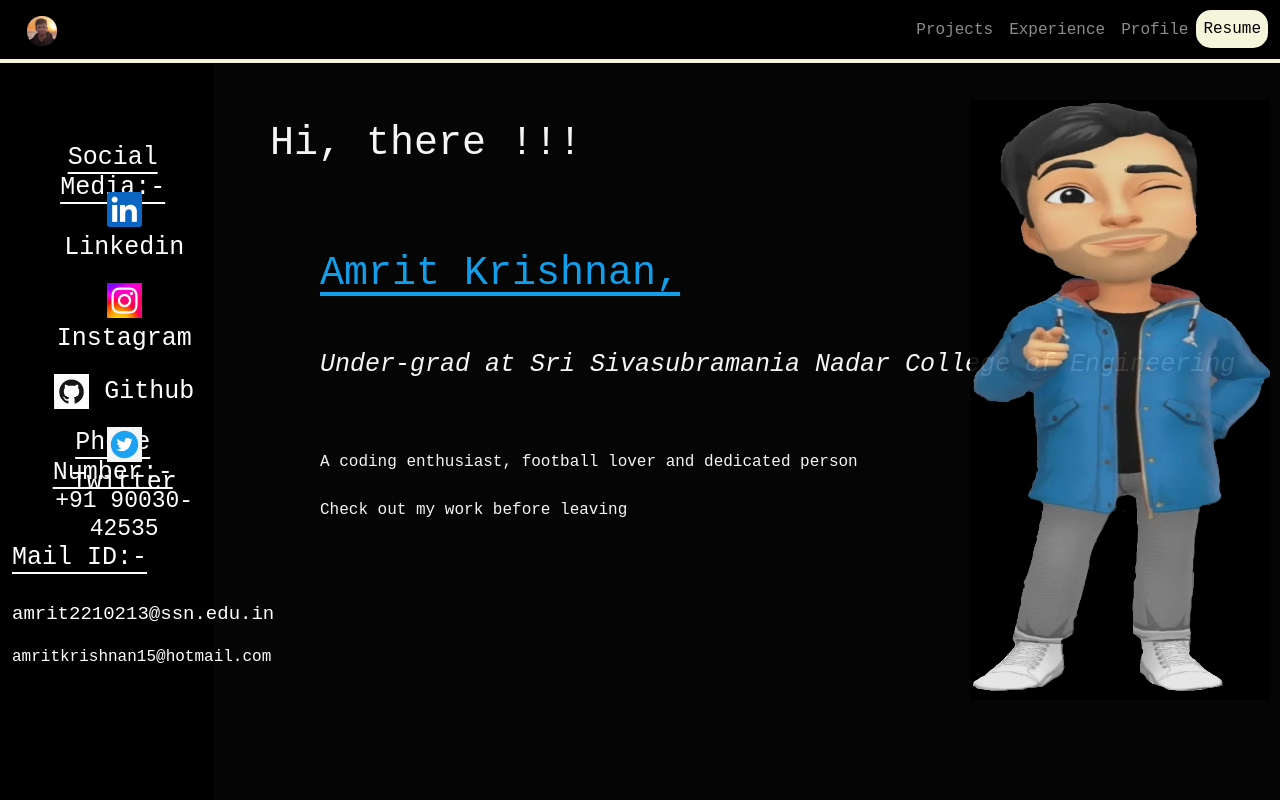
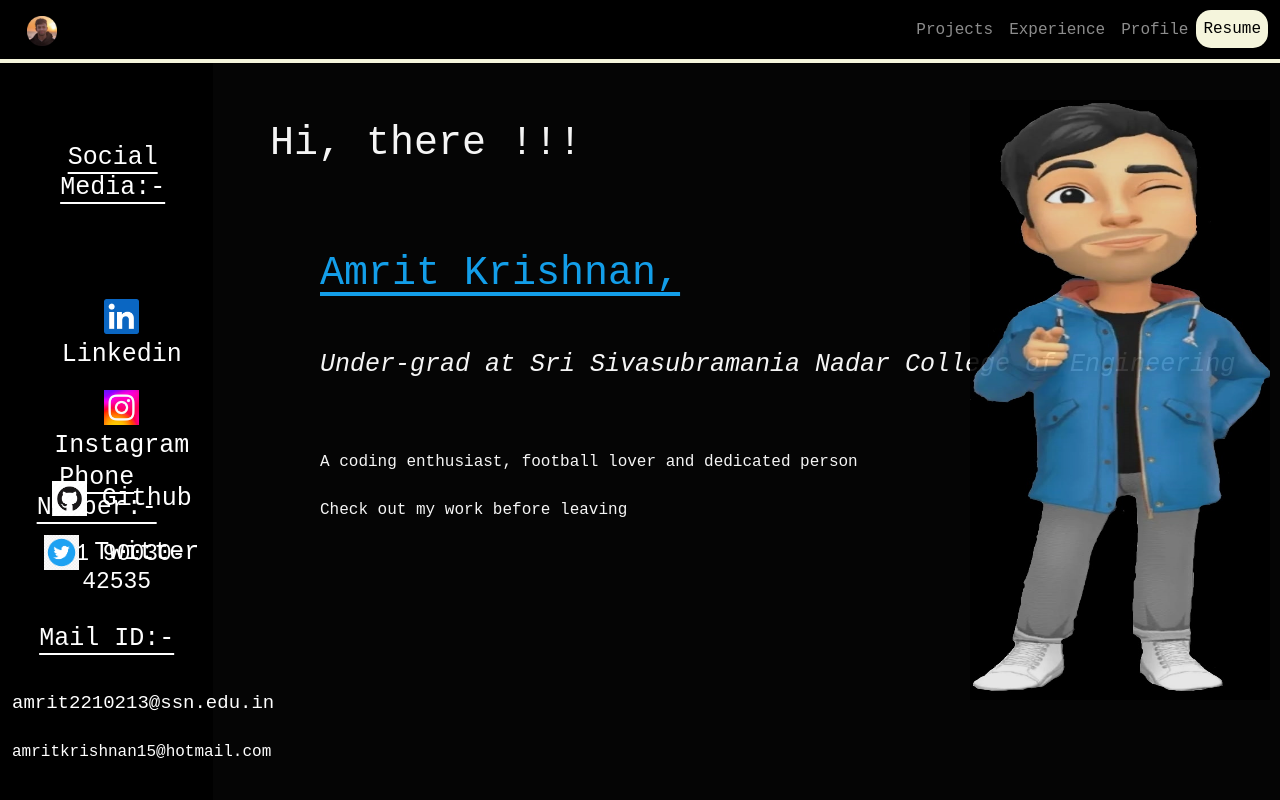
Before and after one commit to Ak010504/Amrit-Krishnan, a plain HTML site: page index.html in a window 1280 px wide. Shown: the top 800 px of the page. Drawn offline with nearby package versions, Linux system fonts and the light colour scheme.

Commit message:
Update styles1.css

```diff
--- a/styles1.css
+++ b/styles1.css
@@ -197,9 +197,8 @@ nav{
     box-shadow: 0px 10px 20px rgba(0, 0, 0, 0.2);
 }
 #sidecontent{
-    position: absolute;
-    top: 120px;
-    left: 35px;
+    position: relative;
+    left: 15px;
     font-size: 25px;
     text-align: center;
     opacity: 0;
@@ -208,8 +207,9 @@ nav{
 
 #number{
     font-size: 25px;
-    position: absolute;
-    top: 365px;
+    position: relative;
+    top: 400px;
+    right: 10px;
     text-decoration-line:solid;
     text-decoration-line: underline;
     text-underline-offset: 8px;
@@ -220,9 +220,9 @@ nav{
 }
 
 #num{
-    position: absolute;
-    top: 425px;
-    left: 35px;
+    position: relative;
+    top: 410px;
+    left: 10px;
     font-size: 23px;
     text-align: center;
     opacity: 0;
@@ -230,8 +230,8 @@ nav{
 }
 #mail{
     font-size: 25px;
-    position: absolute;
-    top: 480px;
+    position: relative;
+    top: 430px;
     text-decoration-line:solid;
     text-decoration-line: underline;
     text-underline-offset: 8px;
@@ -242,15 +242,15 @@ nav{
 }
 
 #mai{
-    position: absolute;
-    top: 540px;
+    position: relative;
+    top: 460px;
     font-size: 19px;
     opacity: 0;
     animation: fadeInUp 0.5s ease-in-out forwards 0.5s;
 }
 #mai2{
-    position: absolute;
-    top: 585px;
+    position: relative;
+    top: 480px;
     font-size: 16px;
     opacity: 0;
     animation: fadeInUp 0.5s ease-in-out forwards 0.5s;
@@ -301,7 +301,7 @@ nav{
 
 #about-me{
     position: relative;
-    margin-top: 2500px;
+    margin-top: 2100px;
     font-size: 50px;
     left: 260px;
     text-decoration-line: underline;
```
